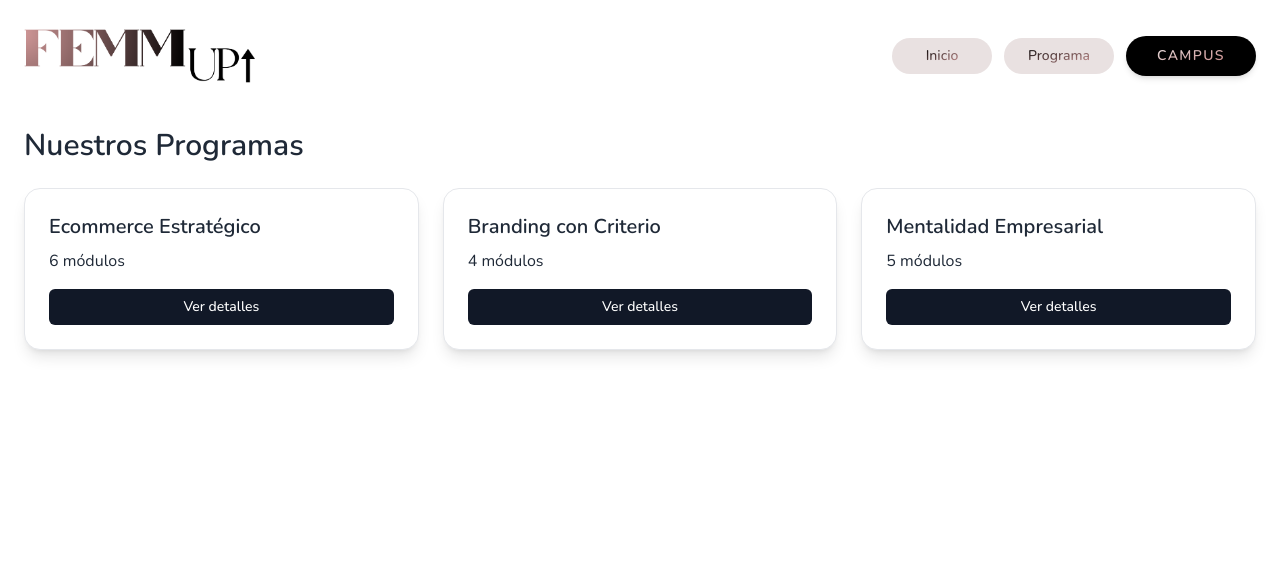
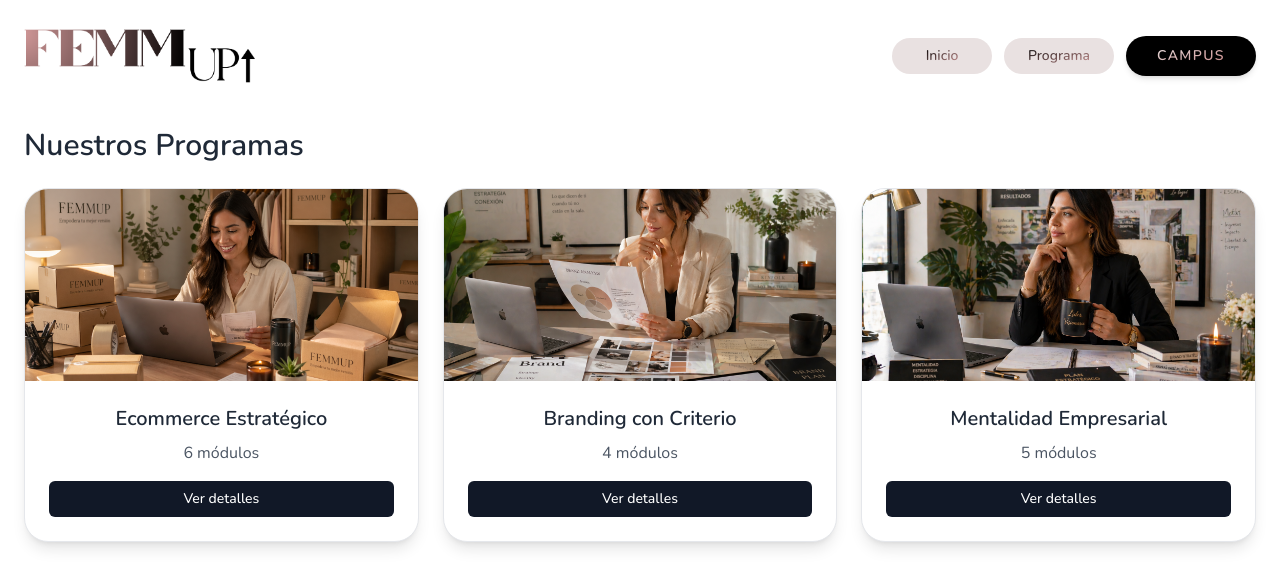
Before and after one commit to raycc17/FEMMup, a React (Vite) app: page / in a window 1280 px wide. Both pictures are taken after a click on the button "Programa". Shown: the top 588 px of the page. Built offline with nearby package versions, Linux system fonts and the light colour scheme.

Commit message:
Update FEMMUPAcademia.jsx

```diff
--- a/src/FEMMUPAcademia.jsx
+++ b/src/FEMMUPAcademia.jsx
@@ -11,9 +11,21 @@
 const [password, setPassword] = useState("");
 
 const courses = [
-    { title: "Ecommerce Estratégico", modules: 6 },
-    { title: "Branding con Criterio", modules: 4 },
-    { title: "Mentalidad Empresarial", modules: 5 },
+  {
+    title: "Ecommerce Estratégico",
+    modules: 6,
+    image: "/ecommerce..png"
+  },
+  {
+    title: "Branding con Criterio",
+    modules: 4,
+    image: "/marca..png"
+  },
+  {
+    title: "Mentalidad Empresarial",
+    modules: 5,
+    image: "/mentalidadempresarial..png"
+  },
 ];
 
   return (
@@ -150,12 +162,27 @@
           <h2 className="text-3xl font-semibold mb-6">Nuestros Programas</h2>
           <div className="grid md:grid-cols-3 gap-6">
             {courses.map((course, index) => (
-              <Card key={index} className="rounded-2xl shadow-lg">
-                <CardContent className="p-6">
+<Card key={index} className="rounded-3xl overflow-hidden shadow-lg hover:scale-[1.02] transition-all duration-300">
+
+  {/* IMAGEN */}
+  <div className="h-48 w-full overflow-hidden">
+    <img
+      src={course.image}
+      alt={course.title}
+      className="w-full h-full object-cover"
+    />
+  </div>
+
+  {/* CONTENIDO */}
+  <CardContent className="p-6 text-center">
     <h3 className="text-xl font-semibold mb-2">{course.title}</h3>
-                  <p className="mb-4">{course.modules} módulos</p>
-                  <Button className="w-full">Ver detalles</Button>
+    <p className="mb-4 text-gray-600">{course.modules} módulos</p>
+
+    <Button className="w-full bg-black text-white rounded-full hover:opacity-90">
+      Ver detalles
+    </Button>
   </CardContent>
+
 </Card>
         ))}
           </div>
```
Lines whose indentation alone changed are shown as unchanged.
